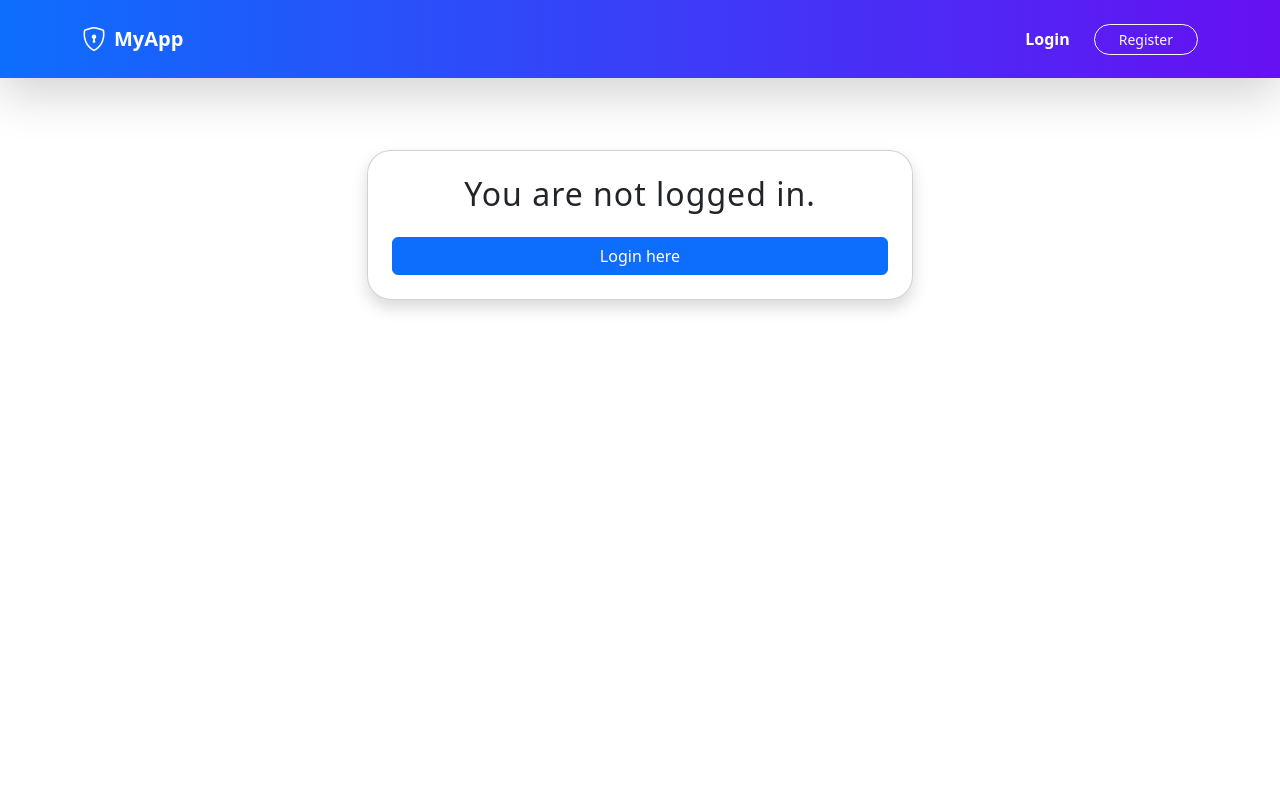
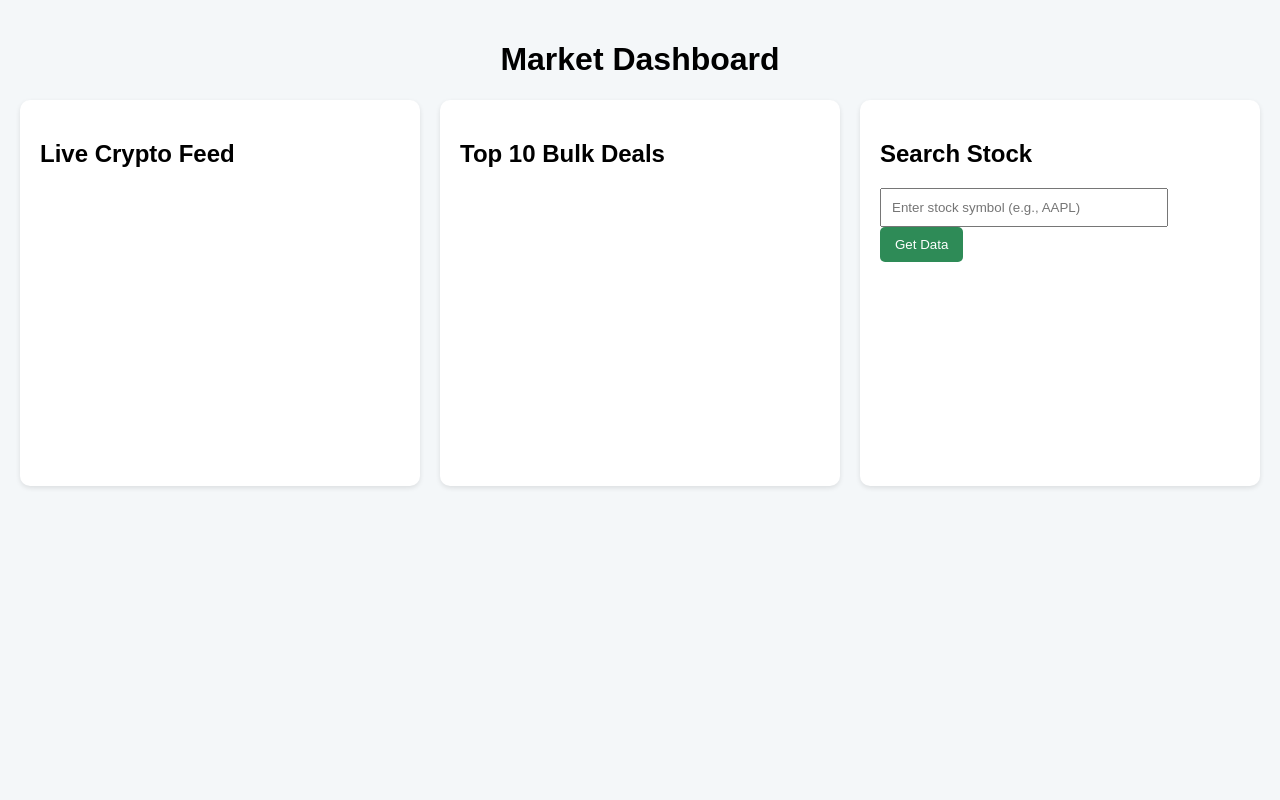
Before and after one commit to bhuradiaarchit/hsbc-hackathon, a Flask app: template frontend/templates/dashboard.html in a window 1280 px wide. Run offline with Flask 3, Linux system fonts and the light colour scheme; the template is opened without the code that fills it, so the values that code supplies are empty.

Commit message:
frontend init

```diff
--- /dev/null
+++ b/frontend/static/css/style.css
@@ -0,0 +1,57 @@
+
+* {
+  box-sizing: border-box;
+}
+
+body {
+  margin: 0;
+  font-family: Arial, sans-serif;
+  background-color: #f4f7f9;
+}
+
+.container {
+  padding: 20px;
+}
+
+header {
+  text-align: center;
+  margin-bottom: 20px;
+}
+
+.dashboard {
+  display: grid;
+  grid-template-columns: repeat(auto-fit, minmax(350px, 1fr));
+  gap: 20px;
+}
+
+.card {
+  background-color: white;
+  padding: 20px;
+  border-radius: 10px;
+  box-shadow: 0 2px 5px rgba(0, 0, 0, 0.1);
+}
+
+#stock-input {
+  padding: 10px;
+  width: 80%;
+  margin-right: 10px;
+}
+
+button {
+  padding: 10px 15px;
+  background-color: #2e8b57;
+  color: white;
+  border: none;
+  border-radius: 5px;
+  cursor: pointer;
+}
+
+ul {
+  list-style-type: none;
+  padding-left: 0;
+}
+
+li {
+  padding: 8px 0;
+  border-bottom: 1px solid #eee;
+}
--- a/frontend/templates/dashboard.html
+++ b/frontend/templates/dashboard.html
@@ -1,19 +1,40 @@
-{% extends "base.html" %}
-{% block title %}Dashboard{% endblock %}
-{% block content %}
-<div class="row justify-content-center">
-    <div class="col-md-8 col-lg-6">
-        <div class="card shadow text-center p-4 animate-fade-down my-5">
-            {% if user %}
-                <h2>Welcome, {{ user.username }}!</h2>
-                <p class="text-muted"><i class="bi bi-envelope"></i> {{ user.email }}</p>
-                <hr>
-                <p>You're logged in! This is your protected dashboard.</p>
-            {% else %}
-                <h2>You are not logged in.</h2>
-                <a href="{{ url_for('auth.login') }}" class="btn btn-primary mt-3">Login here</a>
-            {% endif %}
-        </div>
+<!DOCTYPE html>
+<html lang="en">
+<head>
+  <meta charset="UTF-8">
+  <title>Market Dashboard</title>
+  <link rel="stylesheet" href="{{ url_for('static', filename='css/style.css') }}">
+  <script src="https://cdn.jsdelivr.net/npm/chart.js"></script>
+</head>
+<body>
+  <div class="container">
+    <header>
+      <h1>Market Dashboard</h1>
+    </header>
+
+    <div class="dashboard">
+      <!-- Live Crypto Feed -->
+      <section class="card" id="crypto-feed">
+        <h2>Live Crypto Feed</h2>
+        <ul id="crypto-list"></ul>
+      </section>
+
+      <!-- Top 10 Bulk Deals -->
+      <section class="card" id="bulk-deals">
+        <h2>Top 10 Bulk Deals</h2>
+        <ul id="bulk-list"></ul>
+      </section>
+
+      <!-- Stock Search -->
+      <section class="card" id="stock-search">
+        <h2>Search Stock</h2>
+        <input type="text" id="stock-input" placeholder="Enter stock symbol (e.g., AAPL)">
+        <button onclick="fetchStock()">Get Data</button>
+        <canvas id="stockChart" width="400" height="200"></canvas>
+      </section>
     </div>
-</div>
-{% endblock %}
+  </div>
+
+  <script src="{{ url_for('static', filename='js/script.js') }}"></script>
+</body>
+</html>
```
Also changed, not shown: frontend/static/js/script.js (added), 1 other file.
